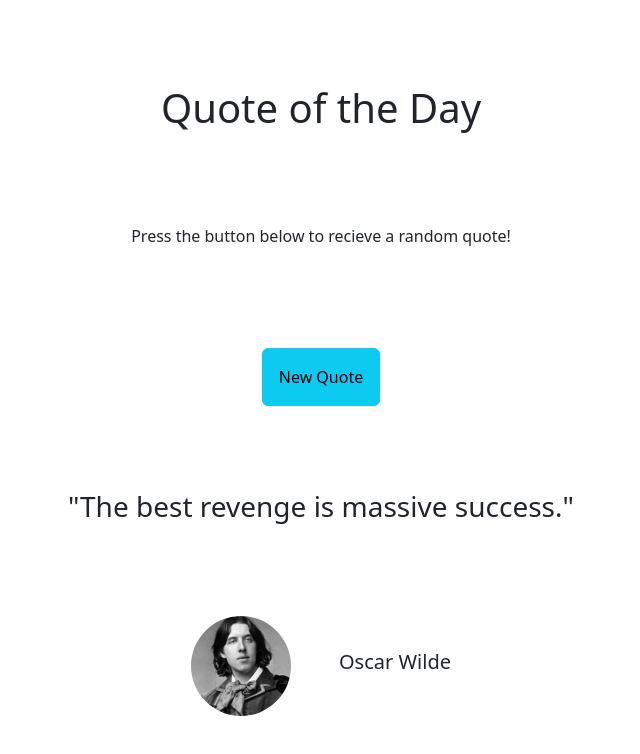
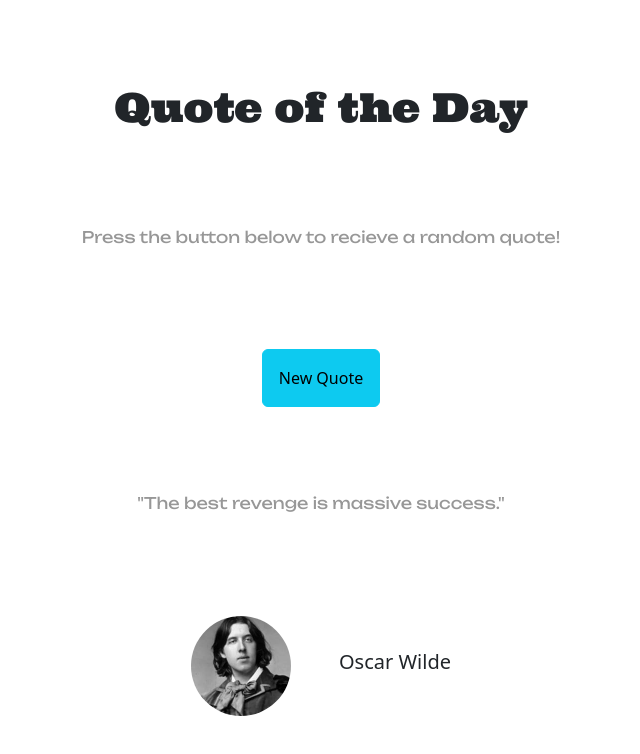
Before and after one commit to AbdelmonemLashin/Quote2, a plain HTML site: page index.html in a window 1280 px wide. Shown: the whole page, without its empty margins (319-959 px from the left). Drawn offline with Linux system fonts and the light colour scheme.

Commit message:
sec commit

```diff
--- a/css/style.css
+++ b/css/style.css
@@ -2,9 +2,25 @@
     margin: 0;
     padding: 0;
 }
-
+@font-face {
+  font-family:Ultra ;
+  src: url(/webfonts/Ultra-Regular.ttf);
+}
+@font-face {
+  font-family: Unbounded;
+  src: url(/webfonts/Unbounded-VariableFont_wght.ttf);
+}
 
 img{
   width: 100px;
   height: 100PX;
 }
+
+h1{
+  font-family: Ultra;
+}
+
+p{
+  font-family: Unbounded;
+  color: rgb(151, 151, 151);
+}
--- a/index.html
+++ b/index.html
@@ -16,7 +16,7 @@
         <h1>Quote of the Day </h1>
         <p>Press the button below to recieve a random quote! </p>
         <button class="btn btn-info p-3"  onclick="changeQuote()">New Quote</button>
-        <h3 id="quote" class="text-center">"The best revenge is massive success."</h3>
+        <p id="quote" class="text-center">"The best revenge is massive success."</p>
        <div class="d-flex justify-content-center align-items-center gap-5">
         <img src="images/1.jpg" class="rounded-circle " alt="" id="img">
         <h5 id="auther">Oscar Wilde</h5>
```
Also changed, not shown: webfonts/Ultra-Regular.ttf (added), webfonts/Unbounded-VariableFont_wght.ttf (added).
